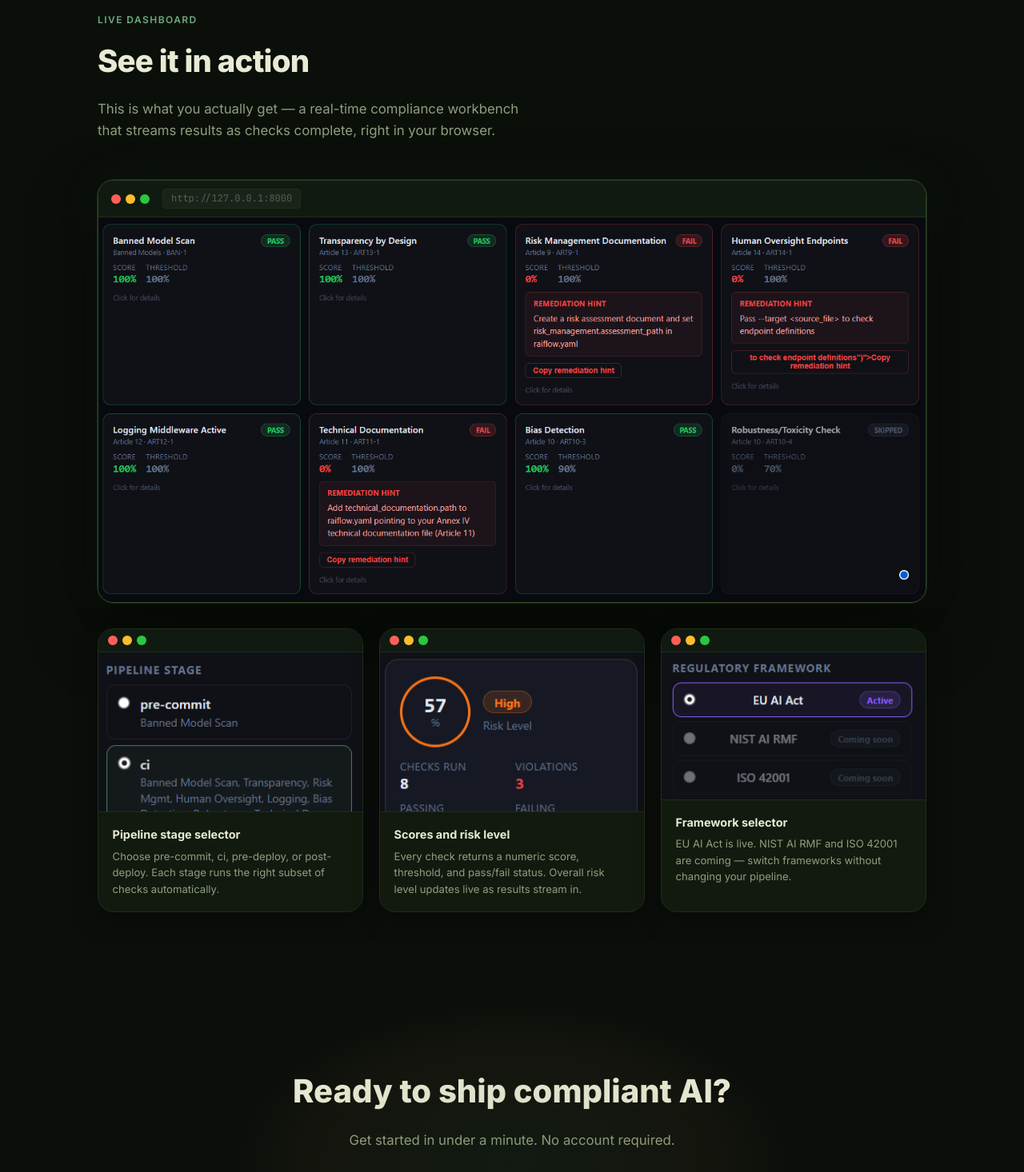
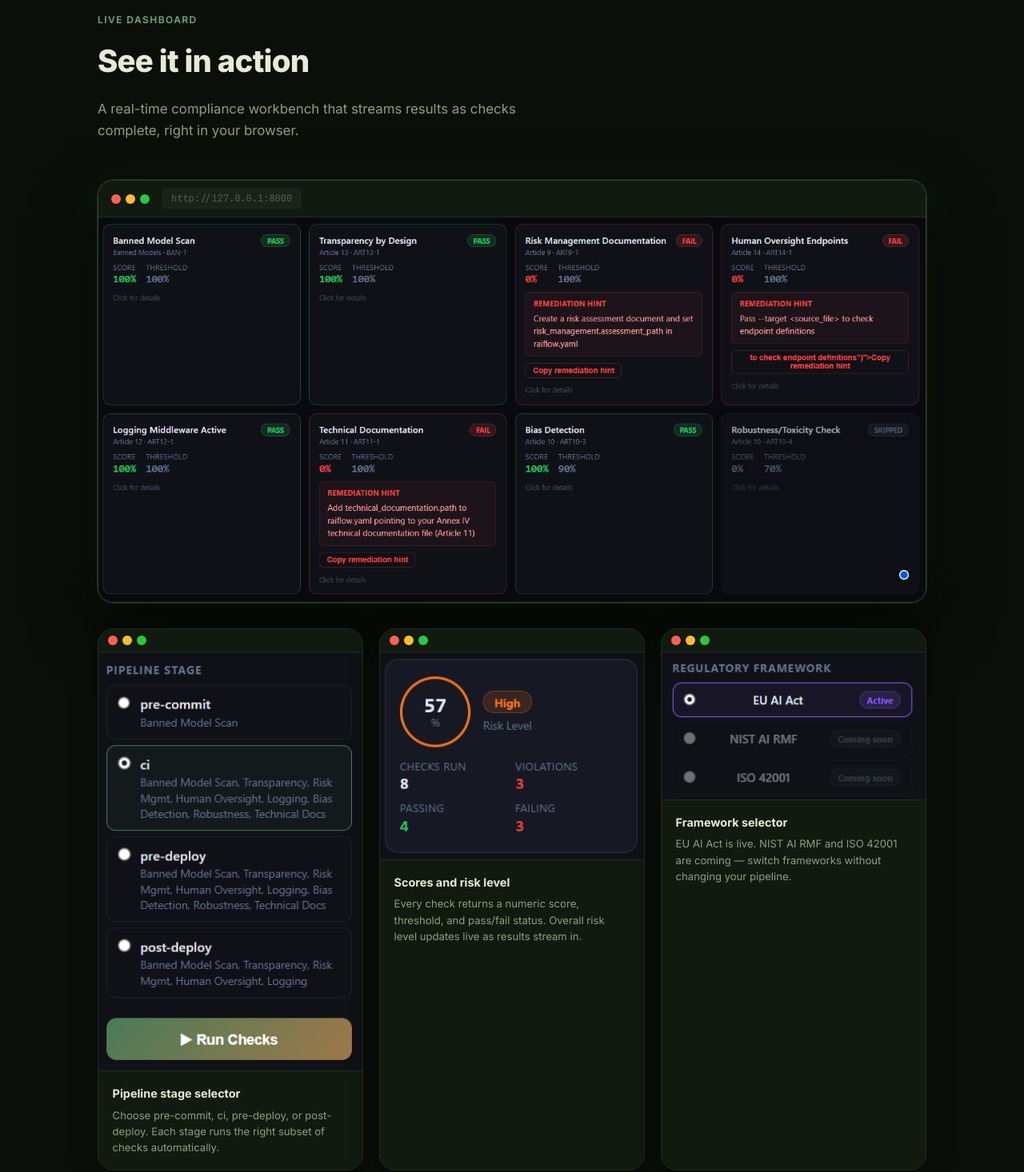
Before and after one commit to Agicademia/RaiFlow, a plain HTML site: page docs/index.html in a window 1280 px wide. Shown: the part 4640-6106 px from the top of the page at 80% size. Drawn offline with nearby package versions, Linux system fonts and the light colour scheme.

Commit message:
website enhancements

```diff
--- a/docs/index.html
+++ b/docs/index.html
@@ -250,7 +250,7 @@
   <div class="container">
     <div class="section-label">Live Dashboard</div>
     <h2 class="section-title">See it in action</h2>
-    <p class="section-sub" style="margin-bottom:3rem">This is what you actually get — a real-time compliance workbench that streams results as checks complete, right in your browser.</p>
+    <p class="section-sub" style="margin-bottom:3rem">A real-time compliance workbench that streams results as checks complete, right in your browser.</p>
 
     <!-- Hero screenshot -->
     <div class="showcase-hero">
--- a/docs/style.css
+++ b/docs/style.css
@@ -685,7 +685,6 @@ footer { padding: 3rem 0; border-top: 1px solid var(--border); }
   display: block;
   object-fit: cover;
   object-position: top;
-  max-height: 200px;
   border-bottom: 1px solid var(--border);
 }
 
```
